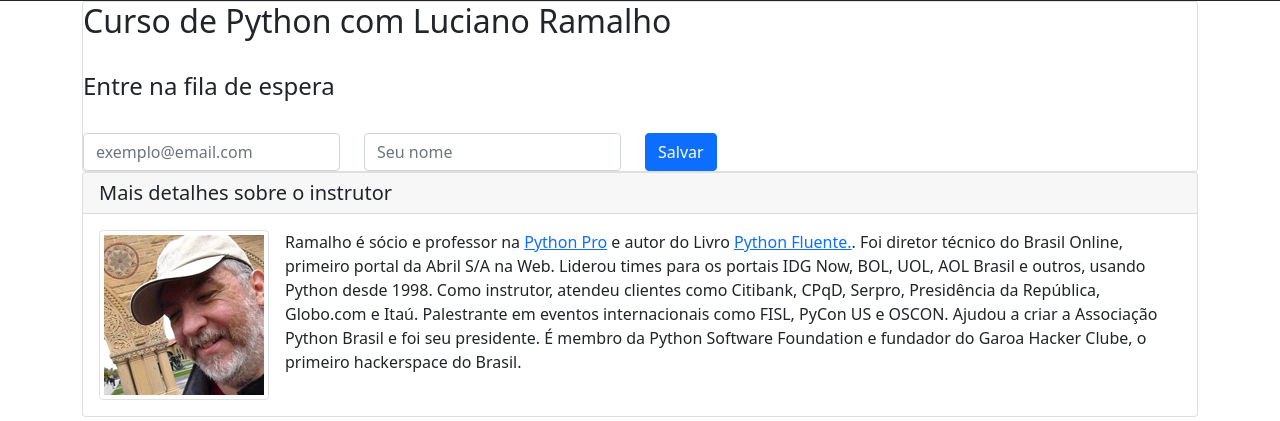
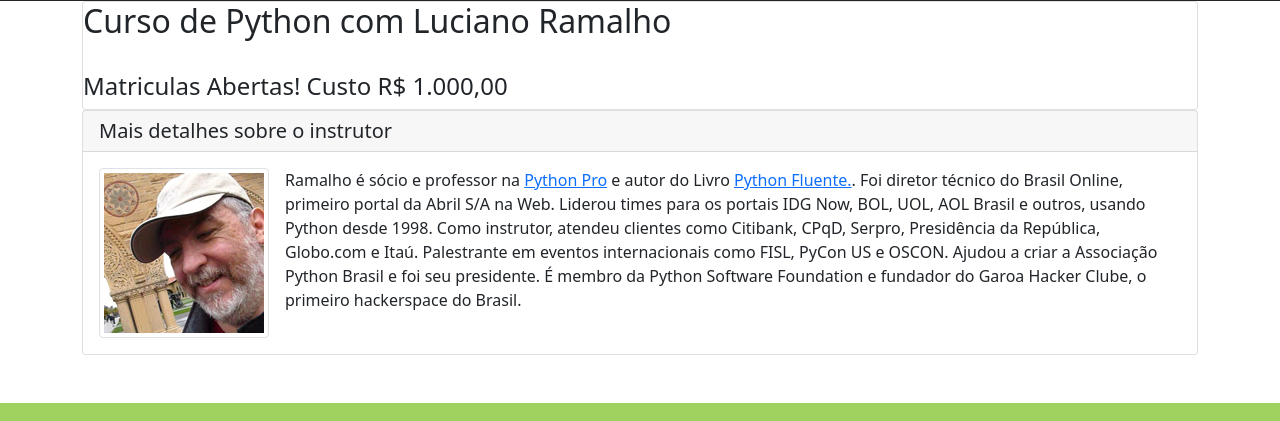
Before and after one commit to emanuelfilipes/curso-django, a Django app: page / in a window 1280 px wide. Shown: the part 55-476 px from the top of the page. Run offline with Django 3.2, Linux system fonts and the light colour scheme; some libraries are stand-ins or nearby versions.

Commit message:
Adicionando botão de pagamento do curso close #41

```diff
--- a/pypro/base/templates/base/home.html
+++ b/pypro/base/templates/base/home.html
@@ -42,34 +42,40 @@
                 <h2>
                     Curso de Python com Luciano Ramalho
                 </h2>
-                <h4 class="mt-4">Entre na fila de espera</h4>
+                <h4 class="mt-4">Matriculas Abertas! Custo R$ 1.000,00 </h4>
+                <div>
+                <script src="https://www.mercadopago.com.br/integrations/v1/web-payment-checkout.js"
+                        data-preference-id="183348496-a70111a9-3ae5-481c-b404-f7ffab22efa5" data-source="button">
+                </script>
+                    </div>
+                <!--                <h4 class="mt-4">Entre na fila de espera</h4>-->
 
-                <form action="https://herokuapp.us5.list-manage.com/subscribe/post?u=33b0165c55f7ce775b05cf509&amp;id=ffd6bc9104"
-                      method="post" id="mc-embedded-subscribe-form" name="mc-embedded-subscribe-form"
-                      target="_blank" novalidate>
-                    <div class="row align-items-end">
-                        <div class="col-auto">
-                            <label class="sr-only" for="mce-EMAIL"></label>
-                            <input type="email" value="" name="EMAIL" class="form-control required" id="mce-EMAIL"
-                                   placeholder="exemplo@email.com">
-                        </div>
-                        <div class="col-auto">
-                            <label class="sr-only" for="mce-FNAME"></label>
-                            <input type="text" value="" name="FNAME" class="form-control" id="mce-FNAME"
-                                   placeholder="Seu nome">
-                        </div>
-                        <!-- real people should not fill this in and expect good things - do not remove this or risk form bot signups-->
-                        <div style="position: absolute; left: -5000px;" aria-hidden="true"><input type="text"
-                                                                                                  name="b_298725d1b42f74339d8bcc8db_03c8c5bd04"
-                                                                                                  tabindex="-1"
-                                                                                                  value=""></div>
+                <!--                <form action="https://herokuapp.us5.list-manage.com/subscribe/post?u=33b0165c55f7ce775b05cf509&amp;id=ffd6bc9104"-->
+                <!--                      method="post" id="mc-embedded-subscribe-form" name="mc-embedded-subscribe-form"-->
+                <!--                      target="_blank" novalidate>-->
+                <!--                    <div class="row align-items-end">-->
+                <!--                        <div class="col-auto">-->
+                <!--                            <label class="sr-only" for="mce-EMAIL"></label>-->
+                <!--                            <input type="email" value="" name="EMAIL" class="form-control required" id="mce-EMAIL"-->
+                <!--                                   placeholder="exemplo@email.com">-->
+                <!--                        </div>-->
+                <!--                        <div class="col-auto">-->
+                <!--                            <label class="sr-only" for="mce-FNAME"></label>-->
+                <!--                            <input type="text" value="" name="FNAME" class="form-control" id="mce-FNAME"-->
+                <!--                                   placeholder="Seu nome">-->
+                <!--                        </div>-->
+                <!--                        &lt;!&ndash; real people should not fill this in and expect good things - do not remove this or risk form bot signups&ndash;&gt;-->
+                <!--                        <div style="position: absolute; left: -5000px;" aria-hidden="true"><input type="text"-->
+                <!--                                                                                                  name="b_298725d1b42f74339d8bcc8db_03c8c5bd04"-->
+                <!--                                                                                                  tabindex="-1"-->
+                <!--                                                                                                  value=""></div>-->
 
-                        <div class="col-auto">
-                            <input type="submit" value="Salvar" name="subscribe"
-                                                      id="mc-embedded-subscribe" class="btn btn-primary">
-                        </div>
-                    </div>
-                </form>
+                <!--                        <div class="col-auto">-->
+                <!--                            <input type="submit" value="Salvar" name="subscribe"-->
+                <!--                                                      id="mc-embedded-subscribe" class="btn btn-primary">-->
+                <!--                        </div>-->
+                <!--                    </div>-->
+                <!--                </form>-->
             </div>
             <div class="row">
                 <div class="col-md-12">
```
